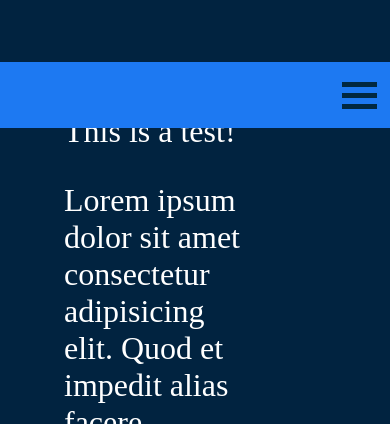
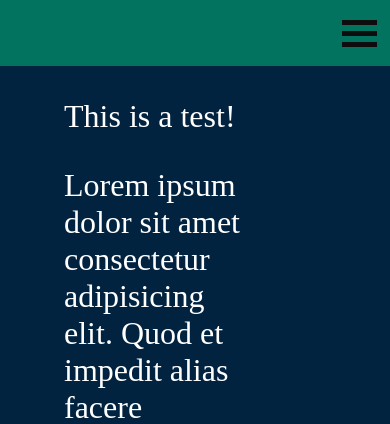
Before and after one commit to kylieCrooker/Portfolio, a PHP site: page / in a window 390 px wide. Shown: the top 424 px of the page. Run offline with PHP 8.4, Linux system fonts and the light colour scheme; style sheets or scripts are compiled from the project's sources; some libraries are stand-ins or nearby versions.

Commit message:
CSS Header changes
Reverted attempted mobile fix for header by returning the top value to 0.

Changed colorscheme to more of a deep ocean blue with dark sea-green borders, and some bright green highlights.

```diff
--- a/css/header.css
+++ b/css/header.css
@@ -1,7 +1,7 @@
 header {
   /* Safari compat */
   position: sticky;
-  top: 62px;
+  top: 0;
 }
 
 ul.horizontal {
@@ -9,7 +9,7 @@ ul.horizontal {
   margin: 0;
   padding: 0;
   overflow: hidden;
-  background-color: #1D79F2;
+  background-color: #02735E;
   display: flex;
   justify-content: flex-end;
 }
@@ -17,7 +17,7 @@ ul.horizontal {
 li.horizontal a {
   display: none;
   font-family: sans-serif;
-  color: #012840;
+  color: #0D0D0D;
   text-align: center;
   padding: 24px 16px;
   text-decoration: none;
@@ -25,21 +25,21 @@ li.horizontal a {
 }
 
 li.horizontal a:hover {
-  background-color: #1F5AA6;
+  background-color: #025951;
 }
 
 li.horizontal a.active {
-  background-color: #1D79F2;
+  background-color: #02735E;
 }
 
 li.horizontal a.active:hover {
-  background-color: #1F5AA6;
+  background-color: #025951;
 }
 
 li.horizontal a.sidebutton {
   display: block;
   font-family: sans-serif;
-  color: #012840;
+  color: #0D0D0D;
   text-align: center;
   padding: 13.5px 13.5px;
   text-decoration: none;
@@ -47,13 +47,13 @@ li.horizontal a.sidebutton {
 }
 
 li.horizontal a.sidebutton:hover {
-  background-color: #111;
+  background-color: #025951;
 }
 
 .bar {
   width: 35px;
   height: 5px;
-  background-color: #012840;
+  background-color: #0D0D0D;
   margin: 6px 0;
   transition: 0.4s;
 }
--- a/css/header.scss
+++ b/css/header.scss
@@ -1,13 +1,15 @@
-$menuColorLight: #1D79F2;
-$menuColorDark: #1F5AA6;
-$HeaderText: #012840;
-$progressBarColor: #27F2F2;
+$menuColorLight: #02735E;
+$menuColorDark: #025951;
+$HeaderText: #0D0D0D;
+$progressBarColor: #0CF25D;
+
+
 
 header {
     /* Safari compat */
     position: -webkit-sticky;
     position: sticky;
-    top: 62px;
+    top: 0;
 }
 
 ul.horizontal {
@@ -53,7 +55,7 @@ li.horizontal a.sidebutton {
 }
 
 li.horizontal a.sidebutton:hover {
-    background-color: #111;
+    background-color: $menuColorDark;
 }
 
 .bar {
@@ -91,7 +93,7 @@ li.vertical a {
     font-family: sans-serif;
     color: $HeaderText;
     text-align: center;
-    padding: 16px 0;
+    padding: 16px;
     text-decoration: none;
     transition: background-color 0.2s;
 }
```
Also changed, not shown: other parts of css/header.css (+16 -11 lines), 1 other file.
